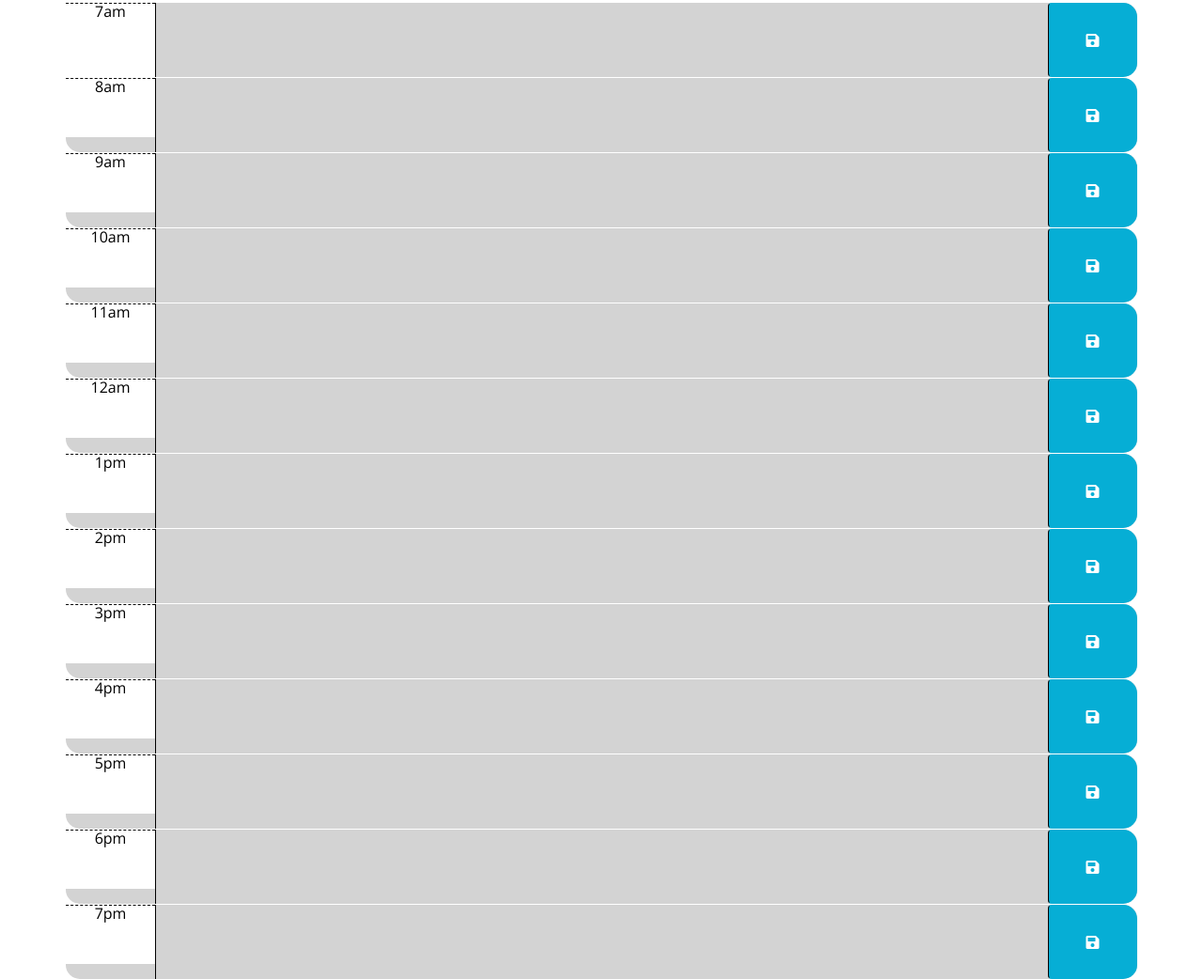
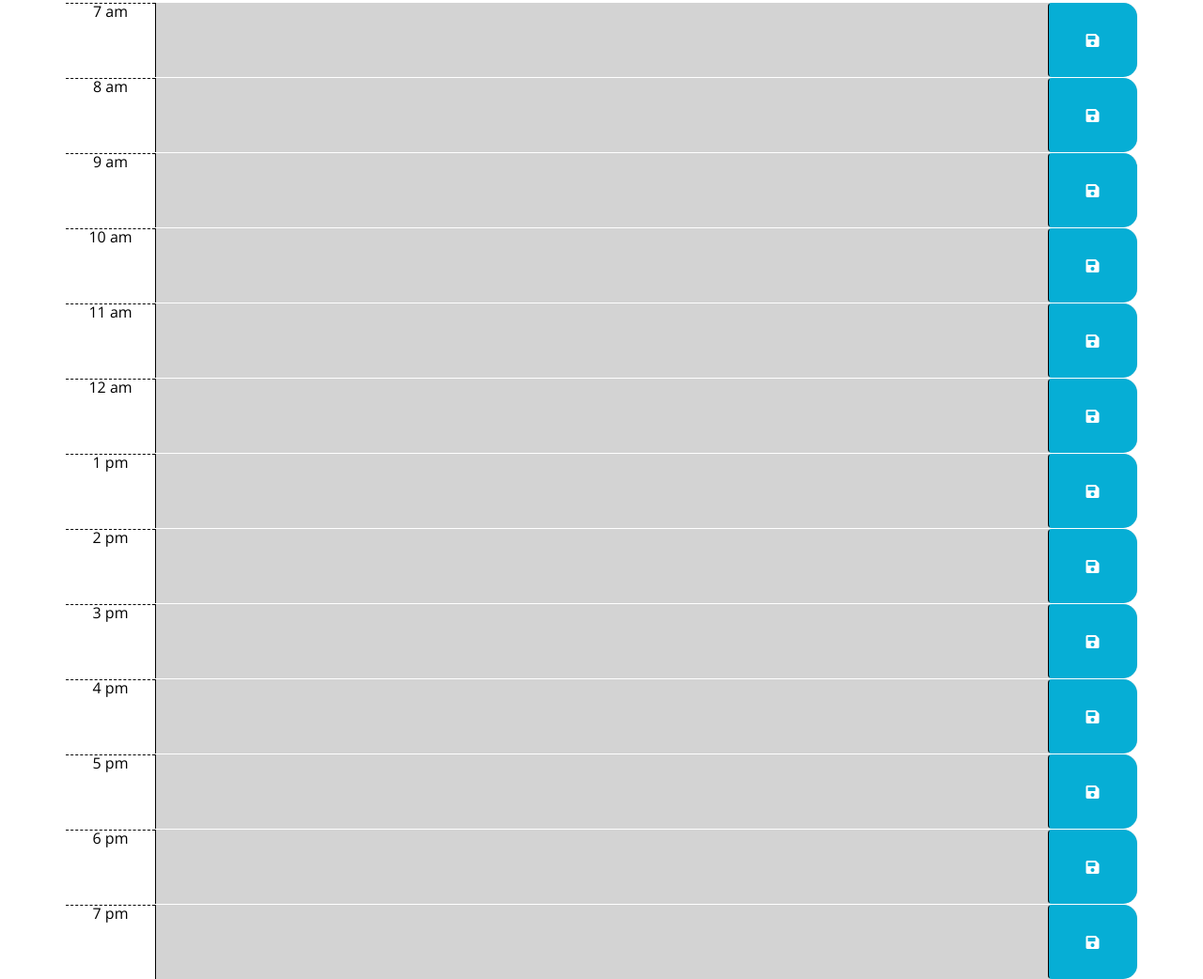
Before and after one commit to scrosa22/hw05-srosa-scheduler, a plain HTML site: page index.html in a window 1280 px wide. Shown: the part 334-1376 px from the top of the page at 94% size. Drawn offline with nearby package versions, Linux system fonts and the light colour scheme.

Commit message:
HTML and JS updated v4

```diff
--- a/assets/script.js
+++ b/assets/script.js
@@ -20,12 +20,12 @@ $(document).ready(function () {
         $(this).addClass("past");
       } else if (blockOfTime === timeNow) {
         $(this).removeClass("future");
+        $(this).removeClass("past");
+        $(this).addClass("present");
+      } else {
+        $(this).removeClass("past");
         $(this).removeClass("present");
-        $(this).addClass("past");
-      } else {
-        $(this).removeClass("future");
-        $(this).removeClass("present");
-        $(this).addClass("past");
+        $(this).addClass("future");
       }
     });
   }
@@ -41,6 +41,8 @@ $(document).ready(function () {
   $("#hour16 .description").val(localStorage.getItem("hour16"));
   $("#hour17 .description").val(localStorage.getItem("hour17"));
   $("#hour18 .description").val(localStorage.getItem("hour18"));
+  $("#hour19 .description").val(localStorage.getItem("hour19"));
+
 
   timeTracker();
 });
--- a/index.html
+++ b/index.html
@@ -32,74 +32,78 @@
       <!-- Timeblocks go here -->
 
       <div id="hour07" class="row time-block">
-        <div class="col-md-1 hour ">7am</div>
+        <div class="col-md-1 hour ">7 am</div>
         <textarea class="col-md-10 description"></textarea>
         <button class="btn saveBtn col-md-1"><i class="fa fa-save"></i></button>
       </div>
 
       <div id="hour08" class="row time-block">
-        <p class="col-md-1 hour">8am</p>
+        <div class="col-md-1 hour">8 am</div>
         <textarea class="col-md-10 description"></textarea>
         <button class="btn saveBtn col-md-1"><i class="fa fa-save"></i></button>
       </div>
 
       <div id="hour09" class="row time-block">
-        <p class="col-md-1 hour">9am</p>
+        <div class="col-md-1 hour">9 am</div>
         <textarea class="col-md-10 description"></textarea>
         <button class="btn saveBtn col-md-1"><i class="fa fa-save"></i></button>
       </div>
 
       <div id="hour10" class="row time-block">
-        <p class="col-md-1 hour">10am</p>
+        <div class="col-md-1 hour">10 am</div>
         <textarea class="col-md-10 description"></textarea>
         <button class="btn saveBtn col-md-1"><i class="fa fa-save"></i></button>
       </div>
 
       <div id="hour11" class="row time-block">
-        <p class="col-md-1 hour">11am</p>
+        <div class="col-md-1 hour">11 am</div>
         <textarea class="col-md-10 description"></textarea>
         <button class="btn saveBtn col-md-1"><i class="fa fa-save"></i></button>
       </div>
       <div id="hour12" class="row time-block">
-        <p class="col-md-1 hour">12am</p>
+        <div class="col-md-1 hour">12 am</div>
         <textarea class="col-md-10 description"></textarea>
         <button class="btn saveBtn col-md-1"><i class="fa fa-save"></i></button>
       </div>
       <div id="hour13" class="row time-block">
-        <p class="col-md-1 hour">1pm</p>
+        <div class="col-md-1 hour">1 pm</div>
         <textarea class="col-md-10 description"></textarea>
         <button class="btn saveBtn col-md-1"><i class="fa fa-save"></i></button>
       </div>
       <div id="hour14" class="row time-block">
-        <p class="col-md-1 hour">2pm</p>
+        <div class="col-md-1 hour">2 pm</div>
         <textarea class="col-md-10 description"></textarea>
         <button class="btn saveBtn col-md-1"><i class="fa fa-save"></i></button>
       </div>
       <div id="hour15" class="row time-block">
-        <p class="col-md-1 hour">3pm</p>
+        <div class="col-md-1 hour">3 pm</div>
         <textarea class="col-md-10 description"></textarea>
         <button class="btn saveBtn col-md-1"><i class="fa fa-save"></i></button>
       </div>
       <div id="hour16" class="row time-block">
-        <p class="col-md-1 hour">4pm</p>
+        <div class="col-md-1 hour">4 pm</div>
         <textarea class="col-md-10 description"></textarea>
         <button class="btn saveBtn col-md-1"><i class="fa fa-save"></i></button>
       </div>
       <div id="hour17" class="row time-block">
-        <p class="col-md-1 hour">5pm</p>
+        <div class="col-md-1 hour">5 pm</div>
         <textarea class="col-md-10 description"></textarea>
         <button class="btn saveBtn col-md-1"><i class="fa fa-save"></i></button>
       </div>
       <div id="hour18" class="row time-block">
-        <p class="col-md-1 hour">6pm</p>
+        <div class="col-md-1 hour">6 pm</div>
         <textarea class="col-md-10 description"></textarea>
         <button class="btn saveBtn col-md-1"><i class="fa fa-save"></i></button>
       </div>
       <div id="hour19" class="row time-block">
-        <p class="col-md-1 hour">7pm</p>
+        <div class="col-md-1 hour">7 pm</div>
         <textarea class="col-md-10 description"></textarea>
         <button class="btn saveBtn col-md-1"><i class="fa fa-save"></i></button>
       </div>
+
+
+
+
     </div>
 
     <script src="https://code.jquery.com/jquery-3.4.1.min.js"></script>
```
